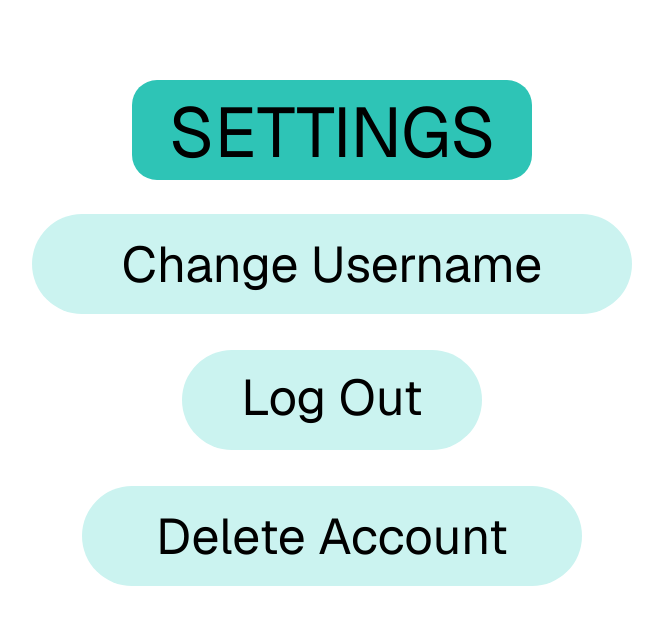
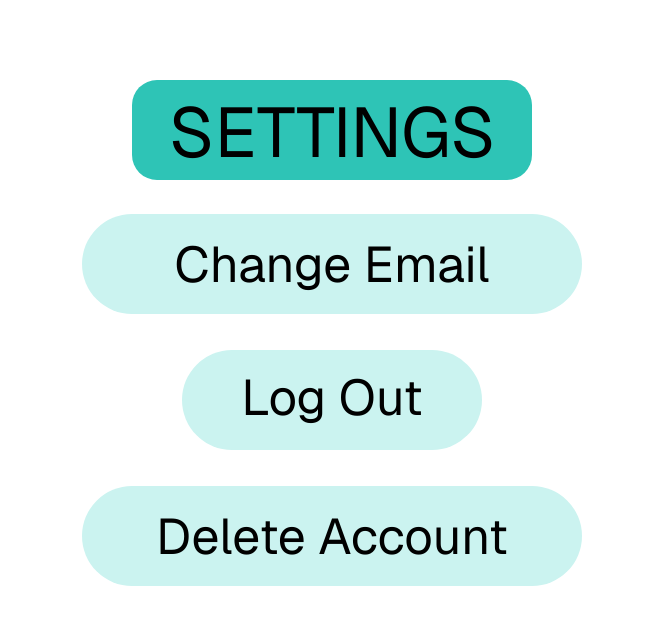
Before and after one commit to 1ando/GetBack, a Next.js app in the folder gitback-frontend/: page / in a window 1280 px wide. Shown: the top 624 px of the page, without its empty margins (308-971 px from the left). Built offline with nearby package versions, Linux system fonts and the light colour scheme.

Commit message:
Changed Username to Email

```diff
--- a/gitback-frontend/src/app/globals.css
+++ b/gitback-frontend/src/app/globals.css
@@ -38,7 +38,7 @@ body {
 .changeUsername {
   border-radius: 50px;
   background: #CBF3F0;
-  width: 600px;
+  width: 500px;
   height: 100px;
   color: black;
   font-size: 50px;
--- a/gitback-frontend/src/app/page.tsx
+++ b/gitback-frontend/src/app/page.tsx
@@ -24,13 +24,12 @@ export default function Home() {
 
         <div className="settingsContainer flex flex-col items-center gap-4">
 
-          {/* Change Username Button */}
           <button
             id="changeUsername"
             className="changeUsername"
             onClick={openChangeModal}
           >
-            Change Username
+            Change Email
           </button>
 
 
@@ -38,7 +37,7 @@ export default function Home() {
             <div className="fixed inset-0 z-50 flex items-center justify-center bg-black/60">
               <div className="bg-white p-6 rounded-lg shadow-lg max-w-md w-full">
                 <div className="flex justify-between items-center mb-4">
-                <h2 className="text-lg font-semibold text-gray-600">Change Username</h2>
+                <h2 className="text-lg font-semibold text-gray-600">Change Email</h2>
             <button
           className="text-gray-500 hover:text-gray-700"
           onClick={closeChangeModal}
@@ -49,12 +48,12 @@ export default function Home() {
 
       <div className="flex flex-col gap-4">
         <label htmlFor="username" className="text-sm text-gray-600">
-          Your new username:
+          Your new Email:
         </label>
         <input
           id="username"
           type="text"
-          placeholder="Enter new username"
+          placeholder="Enter new Email"
           className="border border-gray-300 rounded px-3 py-2 focus:outline-none focus:ring focus:ring-blue-300"
         />
 
```
